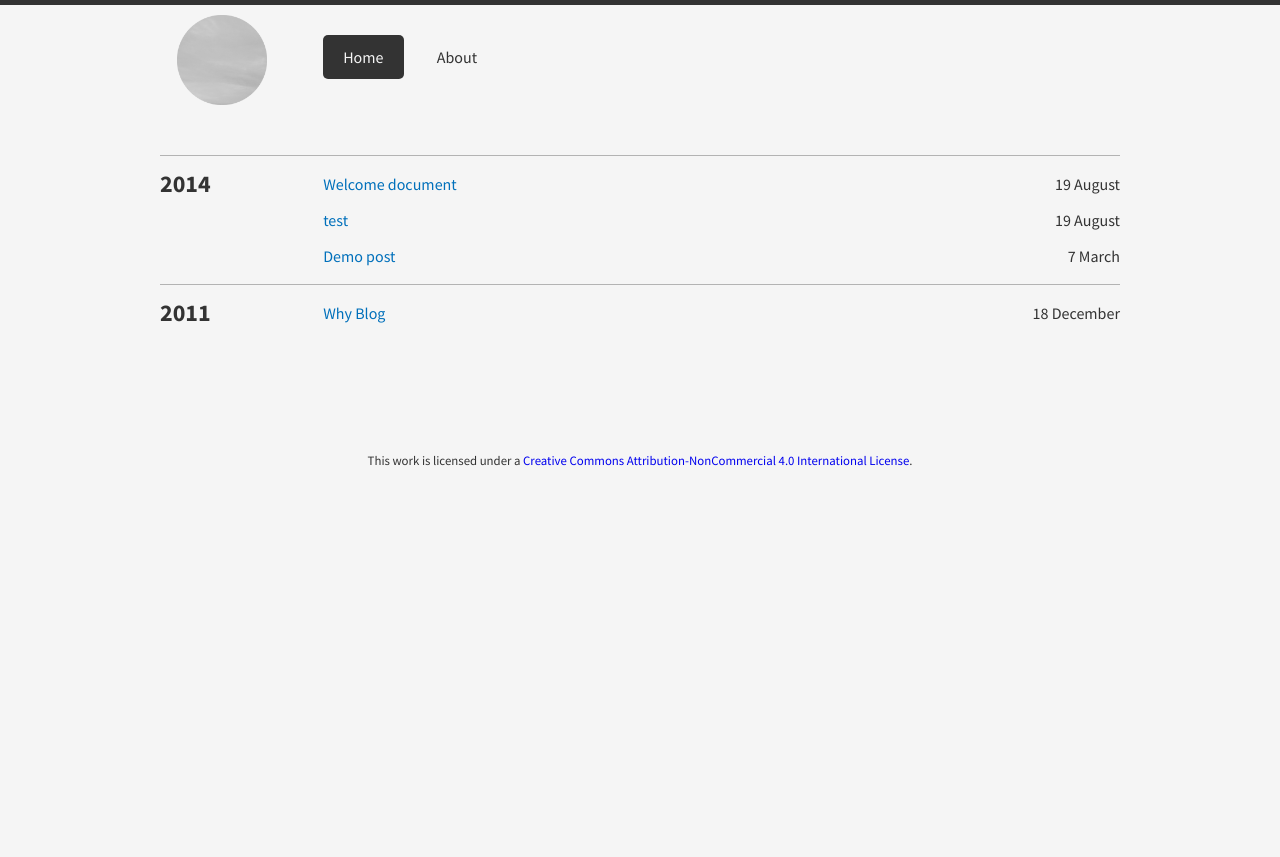
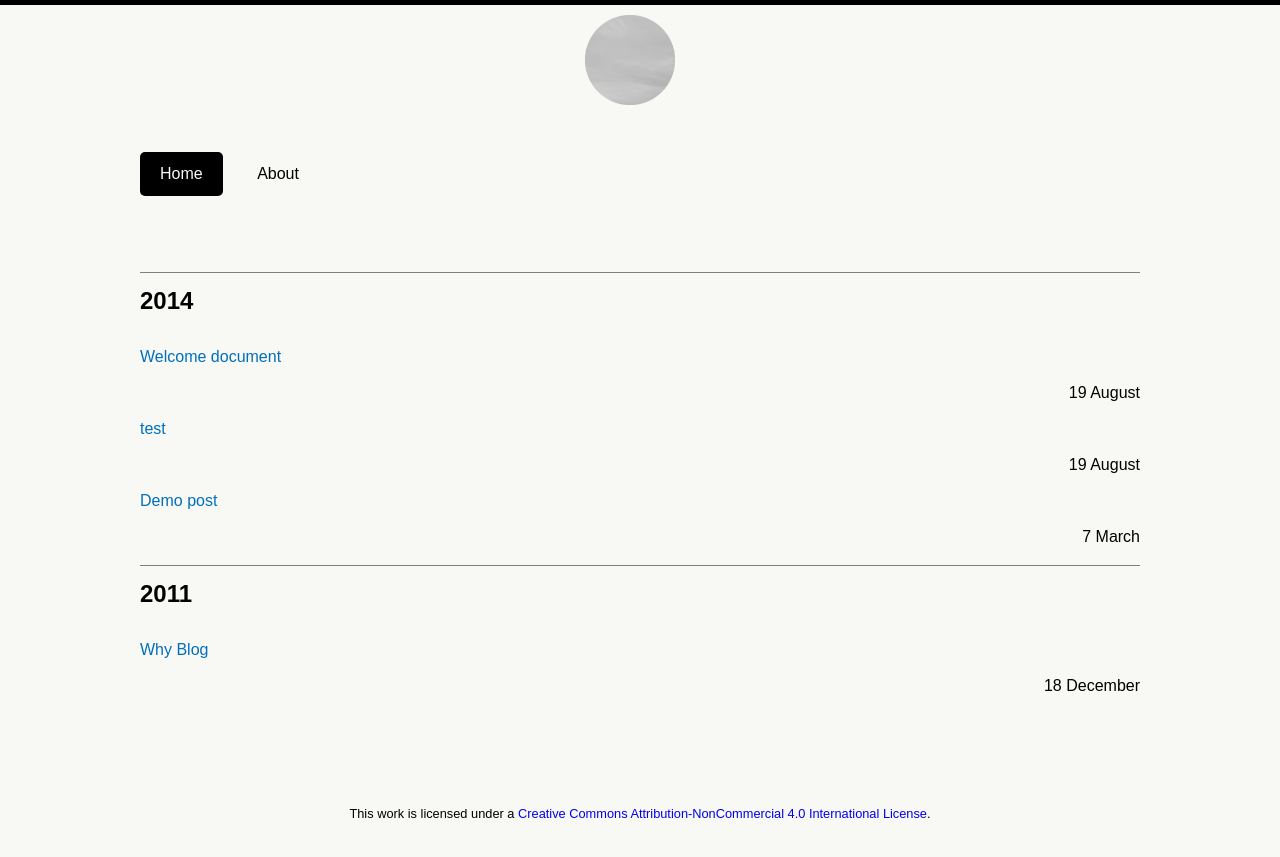
Before and after one commit to mindspop/jekyll-blog, a Jekyll site: the page built from index.html, in a window 1280 px wide. Shown: the top 857 px of the page. Built offline with Jekyll 4.4.1, drawn with Linux system fonts in a browser that asks for light colours; nearby versions of some CDN libraries; Markdown is read by kramdown in place of the engine named in the settings; comment, search, counter and statistics services are not loaded.

Commit message:
del responsive css

```diff
--- a/public/css/main.scss
+++ b/public/css/main.scss
@@ -3,14 +3,14 @@
 
 @import 'syntax';
 
-$site-background-color: #f5f5f5;
-$contrast-color: #333;
+$site-background-color: #f8f8f5;
+$contrast-color: #000;
 
 $azul-accent-color: #0070bb;
 $ruby-accent-color: #e0115f;
 $amber-accent-color: #ff7e00;
 $avocado-accent-color: #568203;
-
+$entry-color: #5c5c5c;
 /*============================================================================*/
 * {
   margin: 0;
@@ -21,7 +21,7 @@
 body {
   background-color: $site-background-color;
   border-top: 5px solid $contrast-color;
-  font-family: 'Source Sans Pro', sans-serif;
+  font-family: "Classic Grotesque W01",Arial,"Hiragino Sans GB","STHeiti","Microsoft YaHei","WenQuanYi Micro Hei",SimSun,sans-serif;
   color: $contrast-color;
   font-weight: 400;
   line-height: 1.5;
@@ -142,7 +142,7 @@
 }
 
 .container {
-  max-width: 960px;
+  width: 1000px;
   margin-left: auto;
   margin-right: auto;
 }
@@ -198,7 +198,8 @@
   font-size: 1.125rem;
   line-height: 28px;
   float: left;
-  width: 700px;
+  width: 650px;
+  color: $entry-color;
 }
 
 .single time {
@@ -290,14 +291,14 @@
   font-size: 0;
 }
 header .wrap {
-  width: 960px;
+  width: 1000px;
   margin-right: auto;
   margin-left: auto;
 }
 #disqus_thread {
-  width: 700px;
+  width: 650px;
 }
-.sidenav { width:240px; background:#fff; float:right; padding:20px; margin-bottom:50px; box-shadow:0 1px 4px #ccc; }
+.sidenav { width:320px; background:#fff; float:right; margin-left: 30px; margin-bottom:50px; box-shadow:0 1px 4px #ccc; }
 .sidenav h2 { font-size:18px; color:#333; margin-bottom:15px; }
 .sidenav ul { margin-bottom:50px; }
 .sidenav li { margin-bottom:12px; word-break: break-all;}
--- a/public/css/responsive.gs.12col.css
+++ /dev/null
@@ -1,95 +0,0 @@
-/*	12 COLUMN : RESPONSIVE GRID SYSTEM
-	DEVELOPER : DENIS LEBLANC
-	URL : http://responsive.gs
-	VERSION : 3.0
-	LICENSE : GPL & MIT */
-
-
-/* 	SET ALL ELEMENTS TO BOX-SIZING : BORDER-BOX */
-* {
-	-webkit-box-sizing: border-box;
-	-moz-box-sizing: border-box;
-	box-sizing: border-box;
-	*behavior: url(/scripts/boxsizing.htc);
-	/*	If you need support for IE7 and lower make
-		sure the boxsizing.htc file is linked properly.
-		More info here:  https://github.com/Schepp/box-sizing-polyfill */
-}
-
-
-/*	MAIN CONTAINER
-	Set the width to whatever you want the width of your site to be. */
-.container {
-	max-width: 800px;
-	margin: 0 auto;
-}
-
-
-
-/*	SELF CLEARING FLOATS - CLEARFIX METHOD */
-.container:after,
-.row:after,
-.col:after,
-.clr:after,
-.group:after {
-	content: "";
-	display: table;
-	clear: both;
-}
-
-/* 	DEFAULT ROW STYLES
-	Set bottom padding according to preference */
-.row { padding-bottom: 0em;
-}
-
-
-/* DEFAULT COLUMN STYLES */
-.col {
-	display: block;
-	float: left;
-	width: 100%;
-}
-
-@media ( min-width : 768px ) {
-
-	.gutters .col {
-		margin-left: 2%;
-	}
-
-	.gutters .col:first-child {
-		margin-left: 0;
-	}
-}
-
-
-
-
-/*	COLUMN WIDTH ON DISPLAYS +768px
-	You might need to play with media queries here to suite your design. */
-@media ( min-width : 768px ) {
-	.span_1 { width: 8.33333333333%; }
-	.span_2 { width: 16.6666666667%; }
-	.span_3 { width: 25%; }
-	.span_4 { width: 33.3333333333%; }
-	.span_5 { width: 41.6666666667%; }
-	.span_6 { width: 50%; }
-	.span_7 { width: 58.3333333333%; }
-	.span_8 { width: 66.6666666667%; }
-	.span_9 { width: 75%; }
-	.span_10 { width: 83.3333333333%; }
-	.span_11 { width: 91.6666666667%; }
-	.span_12 { width: 100%; }
-
-	.gutters .span_1 { width: 6.5%; }
-	.gutters .span_2 { width: 15.0%; }
-	.gutters .span_3 { width: 23.5%; }
-	.gutters .span_4 { width: 32.0%; }
-	.gutters .span_5 { width: 40.5%; }
-	.gutters .span_6 { width: 49.0%; }
-	.gutters .span_7 { width: 57.5%; }
-	.gutters .span_8 { width: 66.0%; }
-	.gutters .span_9 { width: 74.5%; }
-	.gutters .span_10 { width: 83.0%; }
-	.gutters .span_11 { width: 91.5%; }
-	.gutters .span_12 { width: 100%; }
-}
```
